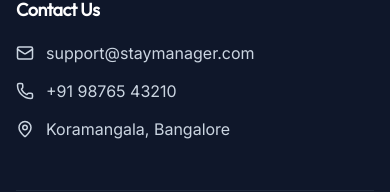
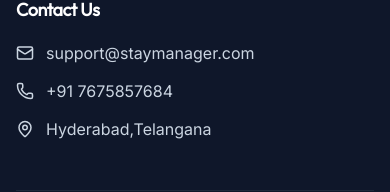
Before and after one commit to Maheswara192/HostelsPGs-Managament-website, a React (Vite) app in the folder client/: page / in a window 390 px wide. Shown: the part 3913-4105 px from the top of the page. Built offline with nearby package versions, Linux system fonts and the light colour scheme; no server answers.

Commit message:
Updated footer phone number

```diff
--- a/client/src/components/layout/Footer.jsx
+++ b/client/src/components/layout/Footer.jsx
@@ -53,11 +53,11 @@
                             </li>
                             <li className="flex items-center space-x-3">
                                 <Phone size={18} className="text-primary-light" />
-                                <span>+91 98765 43210</span>
+                                <span>+91 7675857684</span>
                             </li>
                             <li className="flex items-center space-x-3">
                                 <MapPin size={18} className="text-primary-light" />
-                                <span>Koramangala, Bangalore</span>
+                                <span>Hyderabad,Telangana</span>
                             </li>
                         </ul>
                     </div>
```
